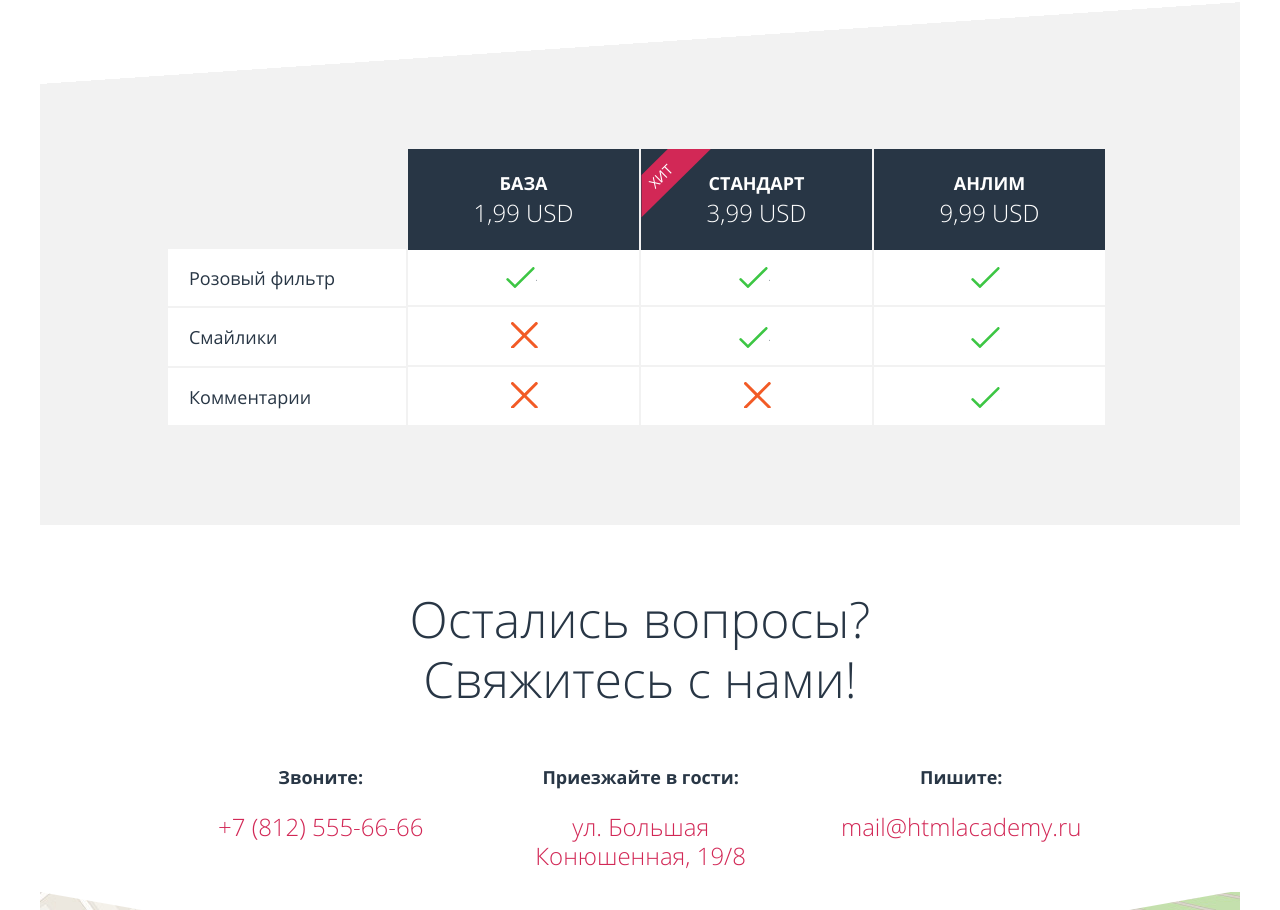
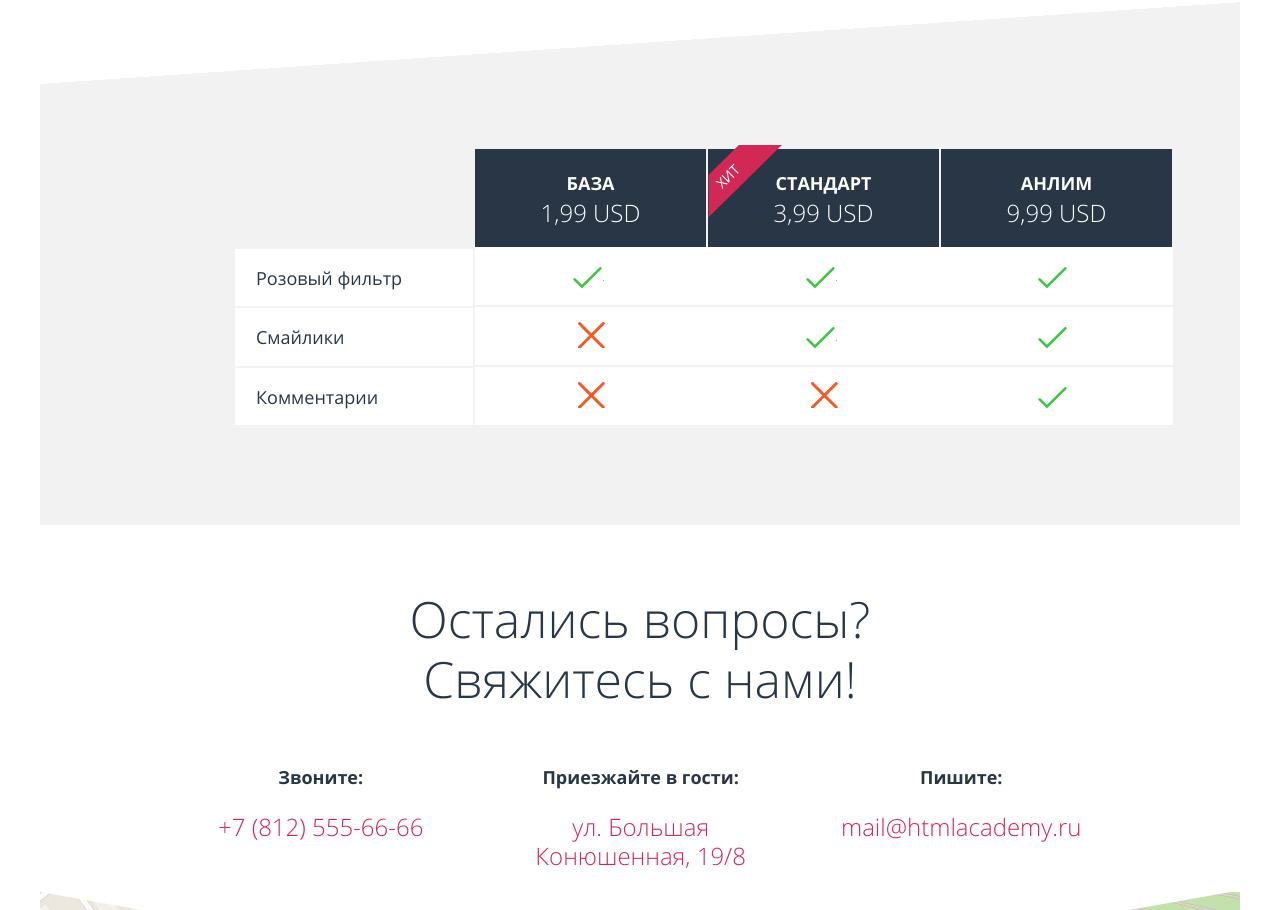
Before and after one commit to Makemanback/700999-pink-19, a website: page source/index.html in a window 1280 px wide. Shown: the part 2628-3538 px from the top of the page. Drawn offline with nearby package versions, Linux system fonts and the light colour scheme; files that its build step writes are made by us from their sources.

Commit message:
отступы для цен

```diff
--- a/source/sass/blocks/rates.scss
+++ b/source/sass/blocks/rates.scss
@@ -19,12 +19,14 @@
 .rates__container {
   display: flex;
 
-  max-width: 660px;
+  max-width: 320px;
   margin-top: 91px;
+  margin-right: auto;
+  margin-left: auto;
 
   background-color: $white-color;
 
-  overflow: hidden;
+  overflow: visible;
 }
 
 // обертка тарифа
@@ -39,7 +41,7 @@
   border-right: 1px solid #f2f2f2;
   border-left: 1px solid #f2f2f2;
 
-  transform: translateX(-90px);
+  transform: translateX(-250px);
 }
 
 // блок заголовка тарифа
@@ -85,6 +87,7 @@
   padding-right: 18px;
   padding-left: 22px;
 
+  background-color: $white-color;
   border-bottom: 2px solid #f2f2f2;
 }
 
```
